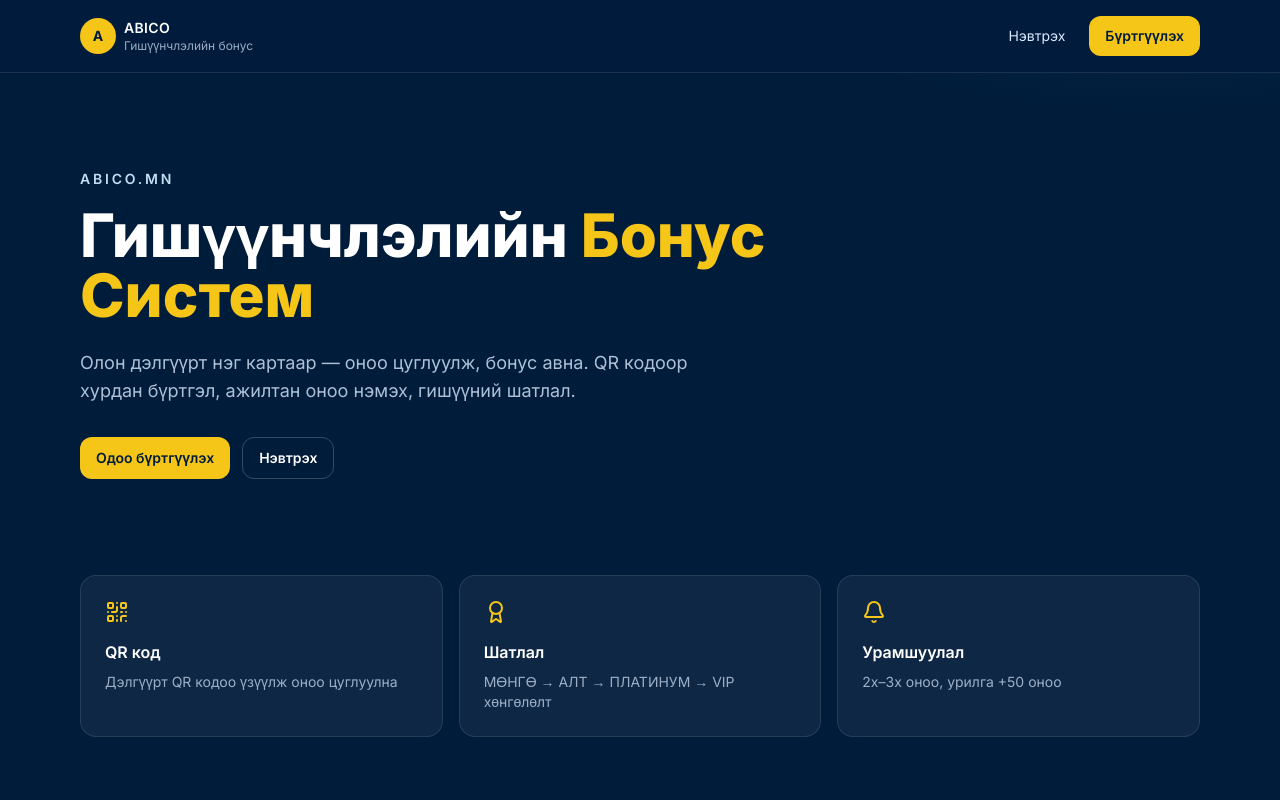
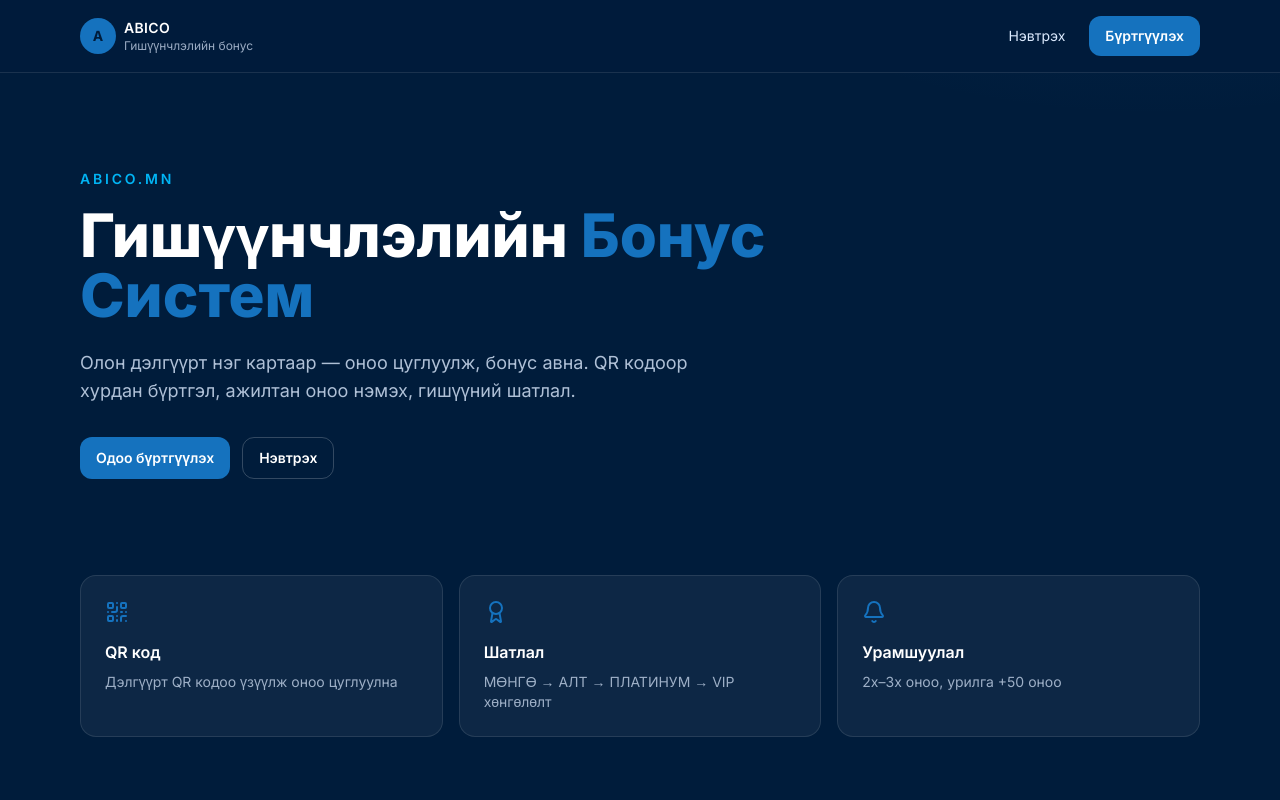
Before and after one commit to Abico-Foods-LLC/Abico-Membership, a Next.js app: page / in a window 1280 px wide. Shown: the top 800 px of the page. Built offline with nearby package versions, Linux system fonts and the light colour scheme; no server answers.

Commit message:
Дизайн: ABICO жинхэнэ brand color (#1572BE цэнхэр) болгов, алтыг хасав

```diff
--- a/src/app/admin/page.tsx
+++ b/src/app/admin/page.tsx
@@ -150,7 +150,7 @@ function StoresSection({ stores, onRefresh }: { stores: StoreItem[]; onRefresh:
     <Card>
       <div className="mb-4 flex items-center justify-between">
         <h2 className="text-lg font-semibold">Партнер дэлгүүрүүд</h2>
-        <button type="button" onClick={() => setOpen(!open)} className="flex items-center gap-1 text-sm text-abico-gold hover:text-yellow-300">
+        <button type="button" onClick={() => setOpen(!open)} className="flex items-center gap-1 text-sm text-abico-gold hover:text-white">
           {open ? <X className="h-4 w-4" /> : <Plus className="h-4 w-4" />}
           {open ? "Болих" : "Нэмэх"}
         </button>
@@ -215,7 +215,7 @@ function EmployeesSection({
     <Card>
       <div className="mb-4 flex items-center justify-between">
         <h2 className="text-lg font-semibold">Ажилтнууд</h2>
-        <button type="button" onClick={() => setOpen(!open)} className="flex items-center gap-1 text-sm text-abico-gold hover:text-yellow-300">
+        <button type="button" onClick={() => setOpen(!open)} className="flex items-center gap-1 text-sm text-abico-gold hover:text-white">
           {open ? <X className="h-4 w-4" /> : <Plus className="h-4 w-4" />}
           {open ? "Болих" : "Нэмэх"}
         </button>
@@ -325,7 +325,7 @@ function PromotionsSection({
           <Tag className="h-5 w-5 text-abico-gold" />
           <h2 className="text-lg font-semibold">Урамшуулал</h2>
         </div>
-        <button type="button" onClick={() => setOpen(!open)} className="flex items-center gap-1 text-sm text-abico-gold hover:text-yellow-300">
+        <button type="button" onClick={() => setOpen(!open)} className="flex items-center gap-1 text-sm text-abico-gold hover:text-white">
           {open ? <X className="h-4 w-4" /> : <Plus className="h-4 w-4" />}
           {open ? "Болих" : "Нэмэх"}
         </button>
--- a/src/app/dashboard/page.tsx
+++ b/src/app/dashboard/page.tsx
@@ -110,19 +110,19 @@ export default function DashboardPage() {
 
         {/* ── Membership Card ── */}
         <div className="relative overflow-hidden rounded-3xl p-6 sm:p-8"
-          style={{ background: "linear-gradient(135deg, #001C3B 0%, #003060 60%, #001C3B 100%)" }}>
+          style={{ background: "linear-gradient(135deg, #001C3B 0%, #023876 60%, #001C3B 100%)" }}>
 
           <div className="pointer-events-none absolute -right-16 -top-16 h-64 w-64 rounded-full"
-            style={{ background: "radial-gradient(circle, rgba(245,197,24,0.18) 0%, transparent 70%)" }} />
+            style={{ background: "radial-gradient(circle, rgba(21,114,190,0.25) 0%, transparent 70%)" }} />
           <div className="pointer-events-none absolute -bottom-12 -left-12 h-48 w-48 rounded-full"
             style={{ background: `radial-gradient(circle, ${tier.color}33 0%, transparent 70%)` }} />
 
           {/* Top */}
           <div className="relative flex items-center justify-between">
             <div className="flex items-center gap-2">
-              <span className="flex h-9 w-9 items-center justify-center rounded-full bg-abico-gold text-sm font-bold text-abico-navy">A</span>
+              <span className="flex h-9 w-9 items-center justify-center rounded-full bg-abico-blue text-sm font-bold text-white">A</span>
               <div>
-                <p className="text-xs font-bold tracking-widest text-abico-gold">ABICO</p>
+                <p className="text-xs font-bold tracking-widest text-abico-light">ABICO</p>
                 <p className="text-xs text-blue-100/50">LOYALTY CARD</p>
               </div>
             </div>
@@ -145,7 +145,7 @@ export default function DashboardPage() {
                 <div className="mt-4">
                   <div className="h-2 w-full overflow-hidden rounded-full bg-white/10">
                     <div className="h-full rounded-full"
-                      style={{ width: `${progressPct}%`, background: `linear-gradient(90deg, ${tier.color}, #F5C518)` }} />
+                      style={{ width: `${progressPct}%`, background: `linear-gradient(90deg, ${tier.color}, #1572BE)` }} />
                   </div>
                   <p className="mt-1.5 text-xs text-blue-100/50">
                     {formatPoints(pointsToNext)} оноо → <span style={{ color: nextTier.color }}>{nextTier.nameMn}</span>
@@ -224,7 +224,7 @@ export default function DashboardPage() {
               </p>
               <div className="mt-4 flex items-center justify-between rounded-xl bg-white/10 px-4 py-3">
                 <code className="font-mono text-xl tracking-widest">{user.referralCode}</code>
-                <button type="button" onClick={() => copy(user.referralCode)} className="text-abico-gold hover:text-yellow-300">
+                <button type="button" onClick={() => copy(user.referralCode)} className="text-abico-light hover:text-white">
                   <Copy className="h-5 w-5" />
                 </button>
               </div>
--- a/src/app/globals.css
+++ b/src/app/globals.css
@@ -3,21 +3,23 @@
 @tailwind utilities;
 
 :root {
-  --abico-navy: #001c3b;
-  --abico-gold: #f5c518;
-  --abico-sky: #bfe0f3;
+  --abico-navy:  #001c3b;
+  --abico-blue:  #1572be;
+  --abico-dark:  #0e5a9c;
+  --abico-light: #6fc4ee;
+  --abico-sky:   #00b5f5;
 }
 
 body {
   @apply min-h-screen bg-abico-navy text-white antialiased;
   background-image:
-    radial-gradient(900px 500px at 90% -10%, rgba(191, 224, 243, 0.12), transparent 60%),
-    radial-gradient(700px 400px at -10% 100%, rgba(245, 197, 24, 0.08), transparent 55%);
+    radial-gradient(900px 500px at 90% -10%, rgba(21, 114, 190, 0.15), transparent 60%),
+    radial-gradient(700px 400px at -10% 100%, rgba(0, 181, 245, 0.08), transparent 55%);
 }
 
 @layer components {
   .btn-primary {
-    @apply inline-flex items-center justify-center rounded-xl bg-abico-gold px-4 py-2.5 text-sm font-semibold text-abico-navy transition hover:bg-yellow-300;
+    @apply inline-flex items-center justify-center rounded-xl bg-abico-blue px-4 py-2.5 text-sm font-semibold text-white transition hover:bg-abico-dark;
   }
 
   .btn-ghost {
--- a/src/components/Button.tsx
+++ b/src/components/Button.tsx
@@ -16,7 +16,7 @@ export function Button({
     <button
       className={cn(
         "inline-flex items-center justify-center rounded-xl px-4 py-2.5 text-sm font-semibold transition disabled:opacity-60",
-        variant === "primary" && "bg-abico-gold text-abico-navy hover:bg-yellow-300",
+        variant === "primary" && "bg-abico-blue text-white hover:bg-abico-dark",
         variant === "secondary" &&
           "border border-white/20 bg-white/10 text-white hover:bg-white/15",
         variant === "ghost" && "text-blue-100 hover:text-white",
--- a/src/lib/loyalty.ts
+++ b/src/lib/loyalty.ts
@@ -51,7 +51,7 @@ export const MEMBERSHIP_TIERS: MembershipTier[] = [
     maxPoints: null,
     discountPercent: 12,
     perks: "12% хөнгөлөлт + онцгой үйлчлэл",
-    color: "#001C3B",
+    color: "#00b5f5",
   },
 ];
 
--- a/tailwind.config.ts
+++ b/tailwind.config.ts
@@ -11,9 +11,13 @@ const config: Config = {
       colors: {
         background: "var(--background)",
         foreground: "var(--foreground)",
-        "abico-navy": "#001C3B",
-        "abico-gold": "#F5C518",
-        "abico-sky": "#BFE0F3",
+        "abico-navy":  "#001C3B",
+        "abico-blue":  "#1572BE",
+        "abico-dark":  "#0E5A9C",
+        "abico-light": "#6FC4EE",
+        "abico-sky":   "#00b5f5",
+        // legacy alias — бүх газар солигдтол
+        "abico-gold":  "#1572BE",
       },
       boxShadow: {
         card: "0 20px 50px -20px rgba(0, 0, 0, 0.45)",
```
